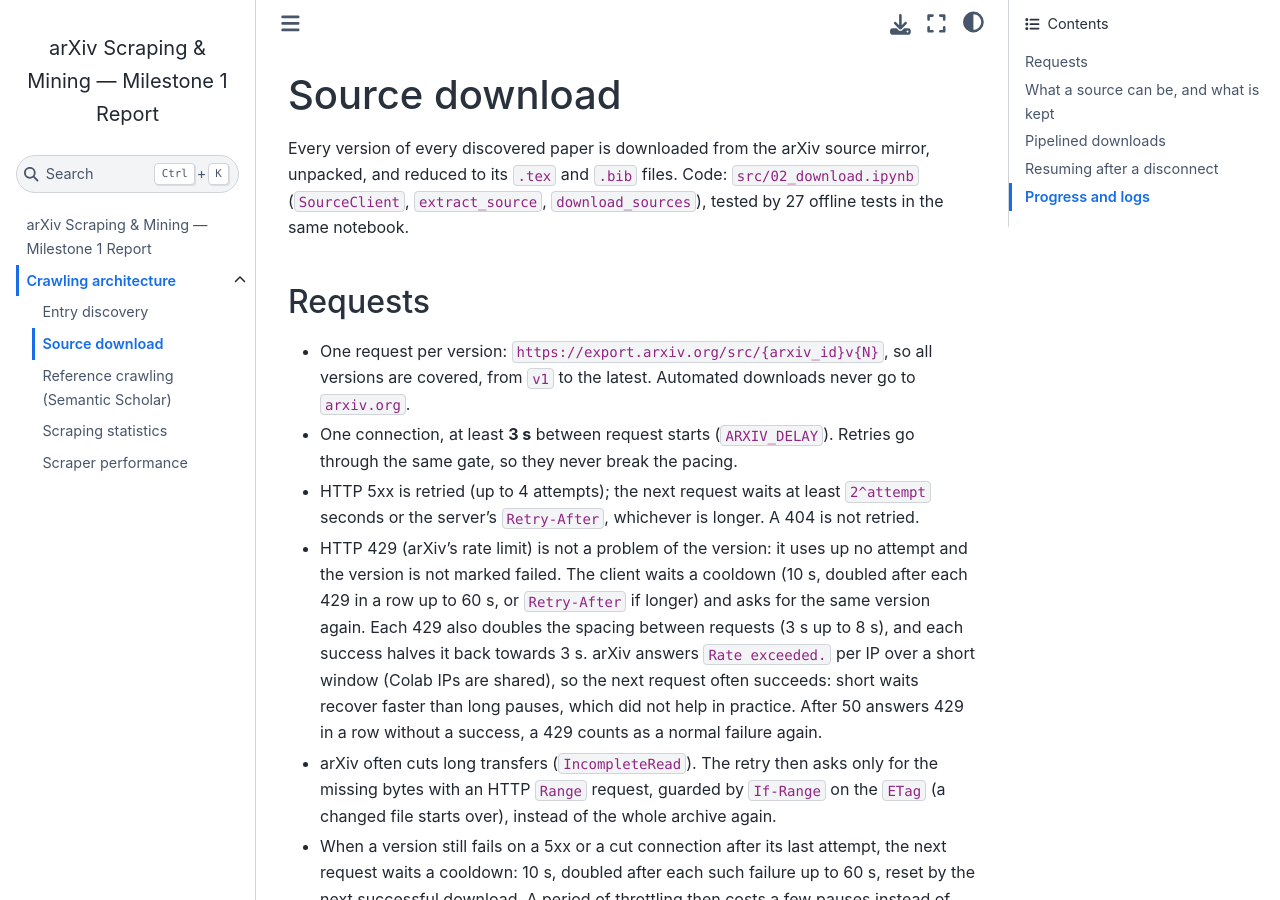
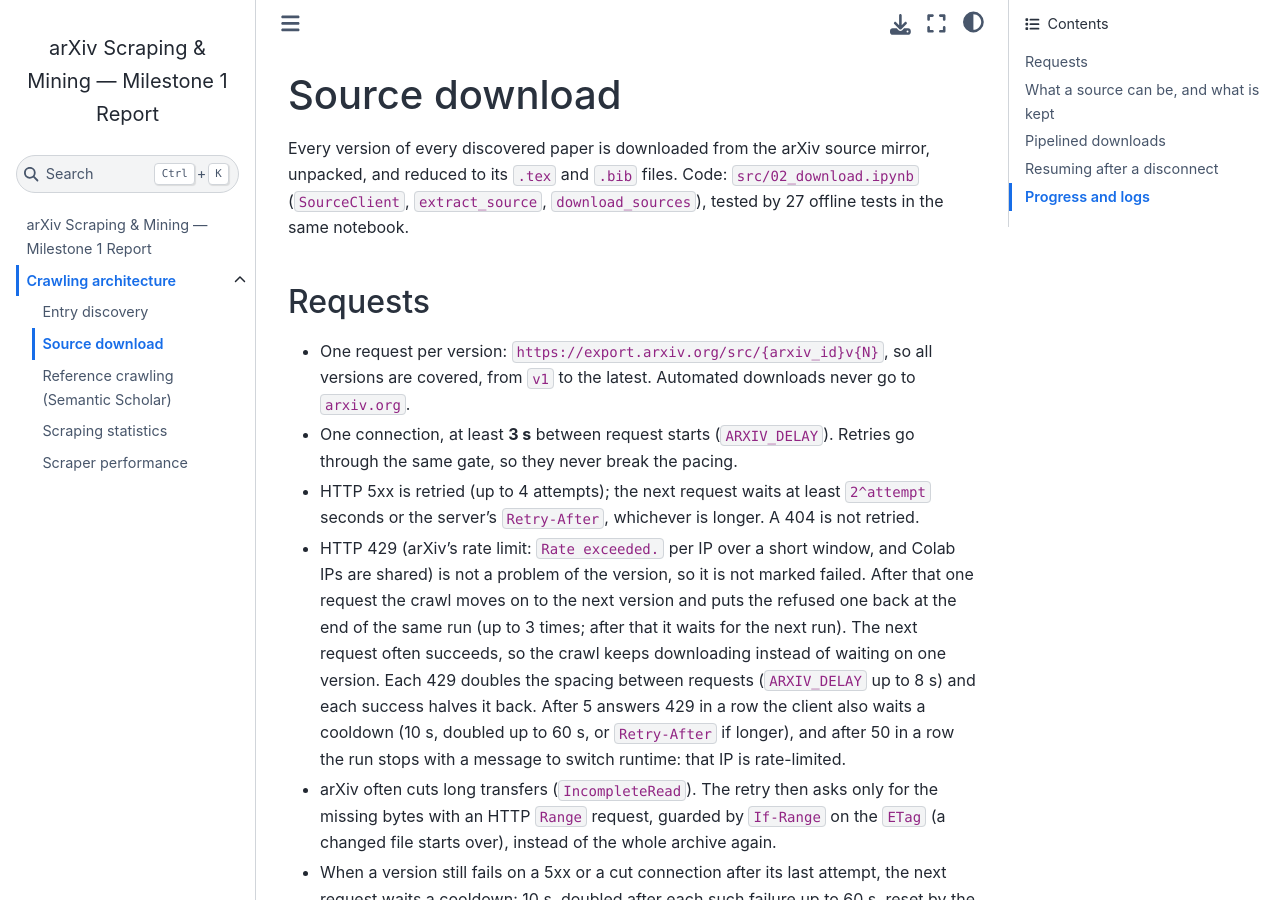
Before and after one commit to thinhelzan842/intro-ds-arxiv-project, a Jupyter Book: the page built from docs/milestone1/download.md, in a window 1280 px wide and 900 px high. Built offline with Jupyter Book 1.0.4 settings and Sphinx 7.4.7 and the Sphinx Book theme 1.1.4, drawn with Linux system fonts in a browser that asks for light colours.

Commit message:
skip 429

```diff
--- a/docs/milestone1/download.md
+++ b/docs/milestone1/download.md
@@ -12,13 +12,13 @@ to its `.tex` and `.bib` files. Code: `src/02_download.ipynb` (`SourceClient`, `
   gate, so they never break the pacing.
 - HTTP 5xx is retried (up to 4 attempts); the next request waits at least `2^attempt` seconds or
   the server's `Retry-After`, whichever is longer. A 404 is not retried.
-- HTTP 429 (arXiv's rate limit) is not a problem of the version: it uses up no attempt and the version is not
-  marked failed. The client waits a cooldown (10 s, doubled after each 429 in a row up to 60 s, or
-  `Retry-After` if longer) and asks for the same version again. Each 429 also doubles the spacing between
-  requests (3 s up to 8 s), and each success halves it back towards 3 s. arXiv answers `Rate exceeded.` per IP
-  over a short window (Colab IPs are shared), so the next request often succeeds: short waits recover faster
-  than long pauses, which did not help in practice. After 50 answers 429 in
-  a row without a success, a 429 counts as a normal failure again.
+- HTTP 429 (arXiv's rate limit: `Rate exceeded.` per IP over a short window, and Colab IPs are shared) is not
+  a problem of the version, so it is not marked failed. After that one request the crawl moves on to the next
+  version and puts the refused one back at the end of the same run (up to 3 times; after that it waits for the
+  next run). The next request often succeeds, so the crawl keeps downloading instead of waiting on one version.
+  Each 429 doubles the spacing between requests (`ARXIV_DELAY` up to 8 s) and each success halves it back.
+  After 5 answers 429 in a row the client also waits a cooldown (10 s, doubled up to 60 s, or `Retry-After` if
+  longer), and after 50 in a row the run stops with a message to switch runtime: that IP is rate-limited.
 - arXiv often cuts long transfers (`IncompleteRead`). The retry then asks only for the missing bytes with an
   HTTP `Range` request, guarded by `If-Range` on the `ETag` (a changed file starts over), instead of the whole
   archive again.
```
Also changed, not shown: src/02_download.ipynb.
